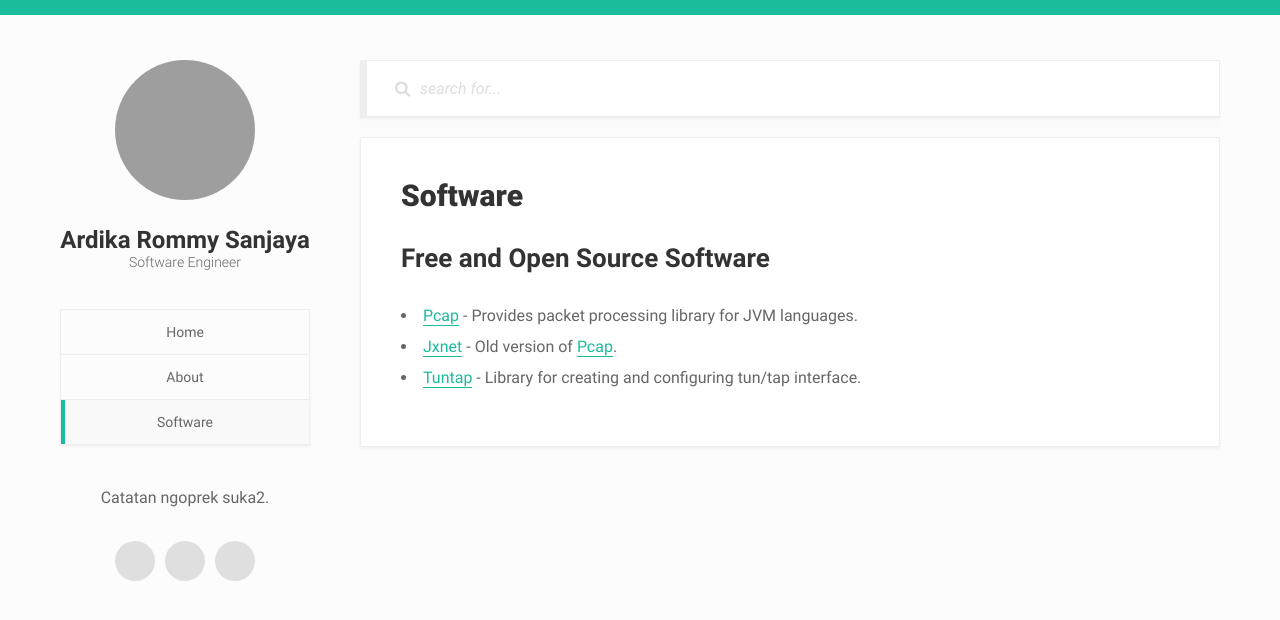
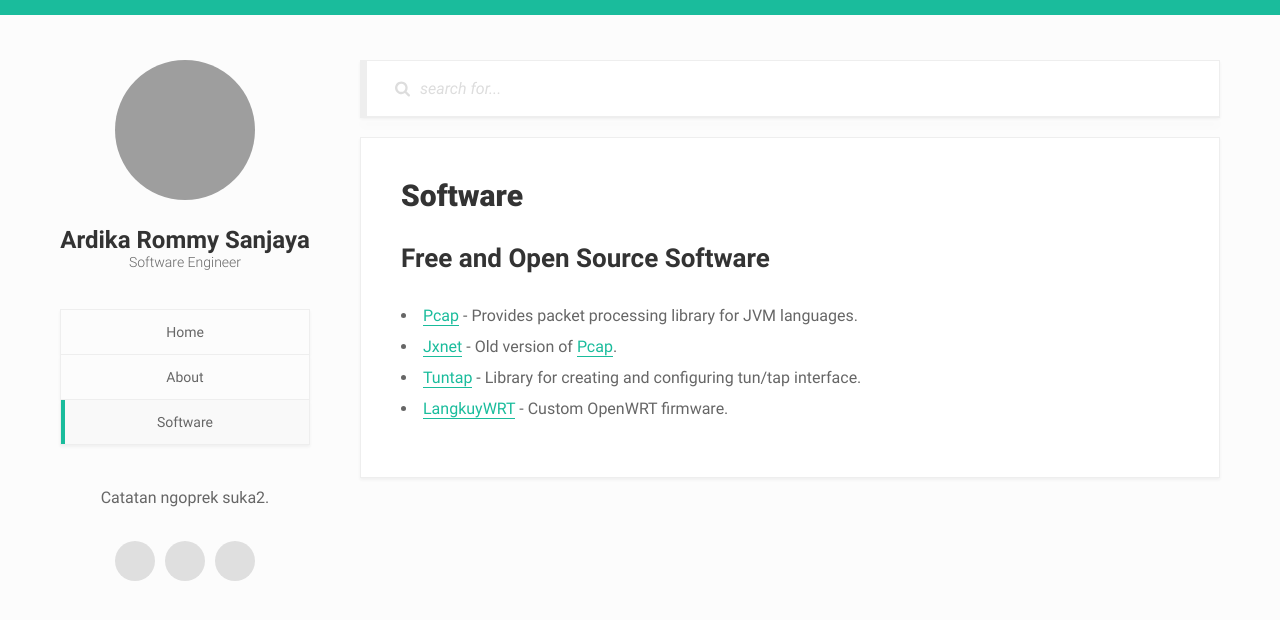
Before and after one commit to ardikars/ardikars.github.io, a Jekyll site: the page built from _pages/software/index.md, in a window 1280 px wide. Shown: the top 620 px of the page. Built offline with Jekyll 4.4.1, drawn with Linux system fonts in a browser that asks for light colours; grey boxes are pictures that could not be loaded.

Commit message:
Update index.md

```diff
--- a/_pages/software/index.md
+++ b/_pages/software/index.md
@@ -10,3 +10,4 @@ layout: page
 * [Pcap](https://pcap.ardikars.com "Pcap docs") - Provides packet processing library for JVM languages.
 * [Jxnet](https://github.com/jxnet "Jxnet source code") - Old version of [Pcap](https://pcap.ardikars.com).
 * [Tuntap](https://github.com/ardikars/tuntap "Tuntap") - Library for creating and configuring tun/tap interface.
+* [LangkuyWRT](https://ardikars.sourceforge.io/downloads/langkuy-wrt LangkuyWRT) - Custom OpenWRT firmware.
```
